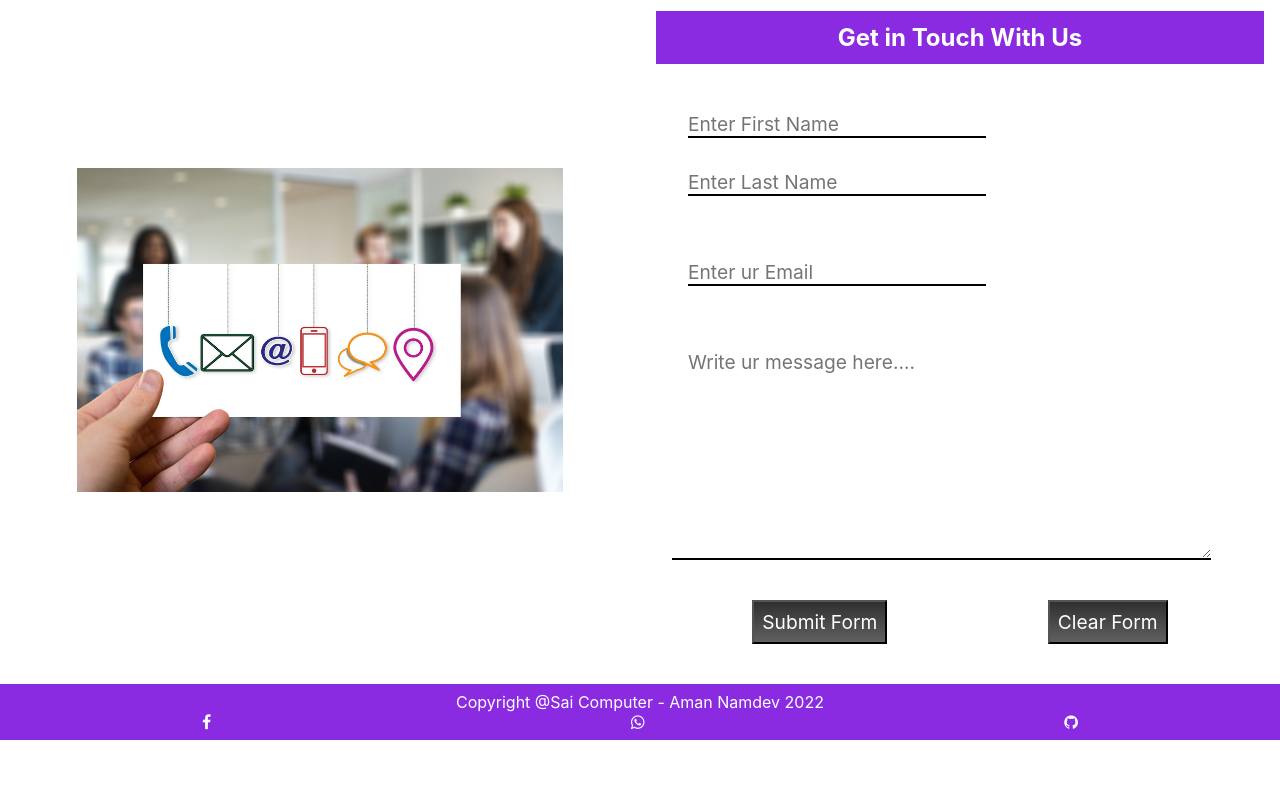
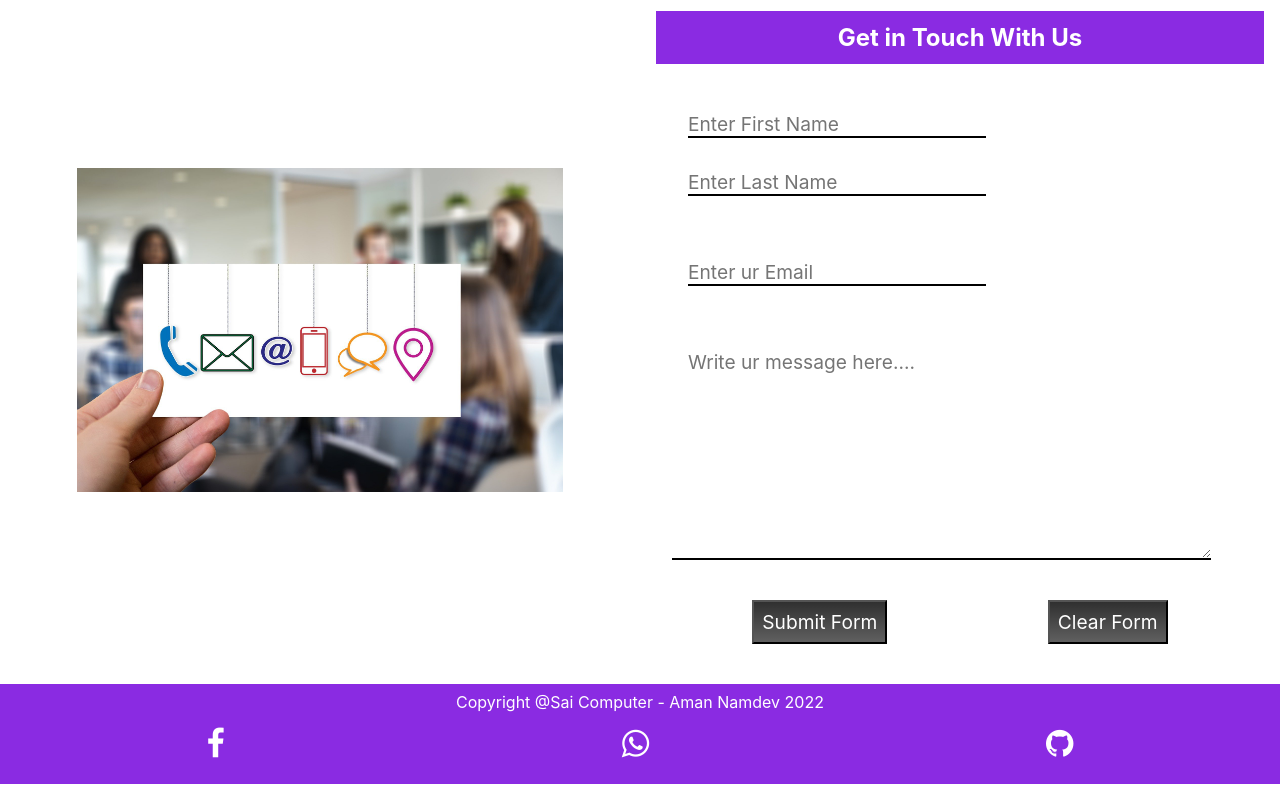
Before and after one commit to git-vikas-patel/Sai-Computer, a plain HTML site: page index.html in a window 1280 px wide. Shown: the part 3078-3878 px from the top of the page. Before the commit the page ends 3834 px from the top, so only its background shows below. Drawn offline with Linux system fonts and the light colour scheme.

Commit message:
minor changes

```diff
--- a/css/index.css
+++ b/css/index.css
@@ -283,8 +283,10 @@ li {
 footer ul {
     display: flex;
     gap: 2rem;
+    margin: 1rem;
 }
 
 footer ul li a i {
+    font-size: 2rem !important;
     color: var(--primeWhite);
 }
```
